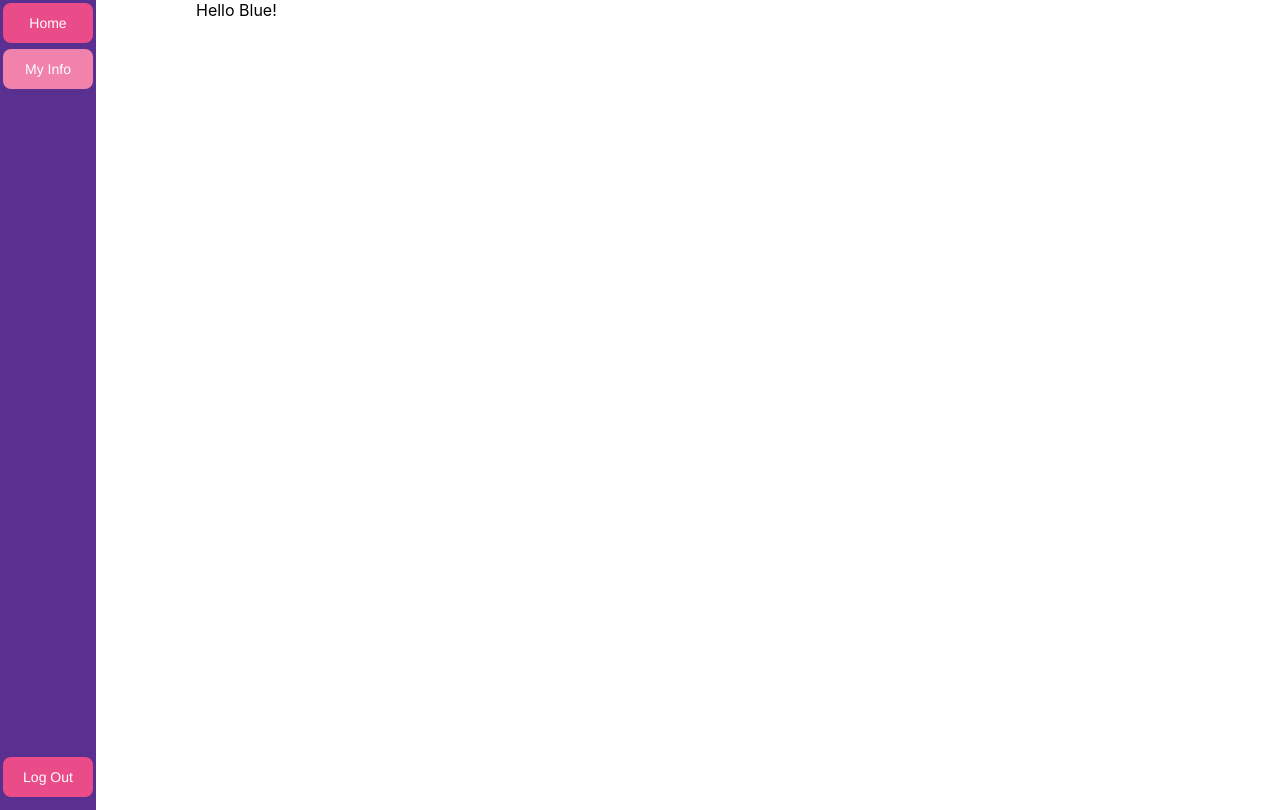
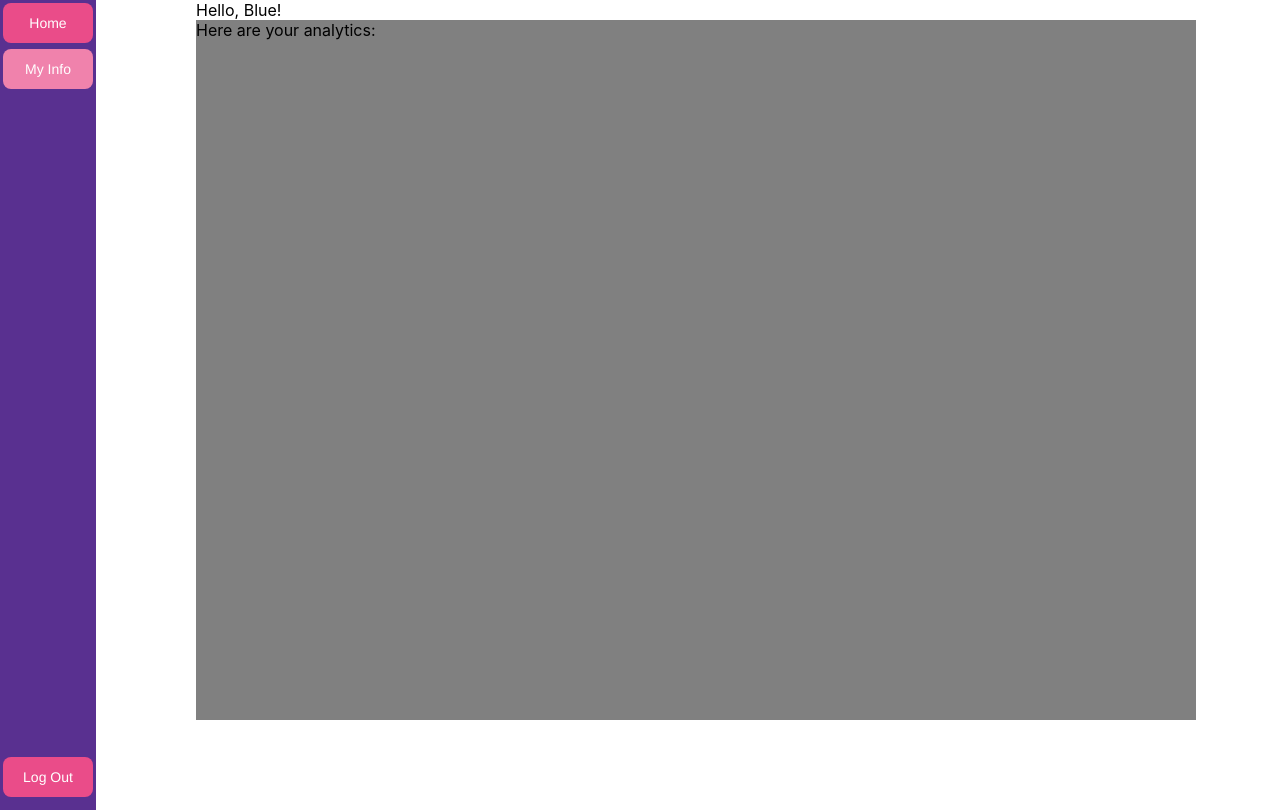
Before and after one commit to anna-m120/motAIve, a React (Create React App) app in the folder hack-western-app/: page / in a window 1280 px wide. Both pictures are taken after a click on the button "My Info". Built offline with nearby package versions, Linux system fonts and the light colour scheme.

Commit message:
my info page

```diff
--- a/hack-western-app/src/App.js
+++ b/hack-western-app/src/App.js
@@ -1,5 +1,6 @@
-import Dashboard from "./Dashboard.jsx"
-import Menu from "./Menu.jsx"
+import Dashboard from "./Dashboard.jsx";
+import MyInfo from "./MyInfo.jsx";
+import Menu from "./Menu.jsx";
 import './Menu.css';
 import './App.css';
 import './TextBoxes.css';
@@ -15,9 +16,9 @@ function App() {
       </div>
       <div className="dashboard-container">
         <header className="text-box">
-          Hello Blue!
+          Hello, Blue!
         </header>
-          {isHome ? <Dashboard isHome={isHome} updateIsHome={updateIsHome}/> : ""}
+        {isHome ? <Dashboard isHome={isHome} updateIsHome={updateIsHome}/> : <MyInfo/>}
         </div>
     </div>
   );
--- /dev/null
+++ b/hack-western-app/src/MyInfo.css
@@ -0,0 +1,8 @@
+.info-container{
+    width: 1000px;
+    float:left;
+    height:700px;
+    background:gray;
+    display: relative;
+    overflow-y: scroll;
+}
--- /dev/null
+++ b/hack-western-app/src/MyInfo.jsx
@@ -0,0 +1,17 @@
+import MoodBoard from "./MoodBoard.jsx";
+import Analytics from "./Analytics.jsx";
+import './MyInfo.css';
+import './PreviousDay.css';
+
+function MyInfo() {
+  return (
+    <div>
+      <div className="info-container">
+        Here are your analytics:
+      </div>
+
+    </div>
+  );
+}
+
+export default MyInfo;
```
Also changed, not shown: hack-western-app/src/Analytics.jsx (added).
